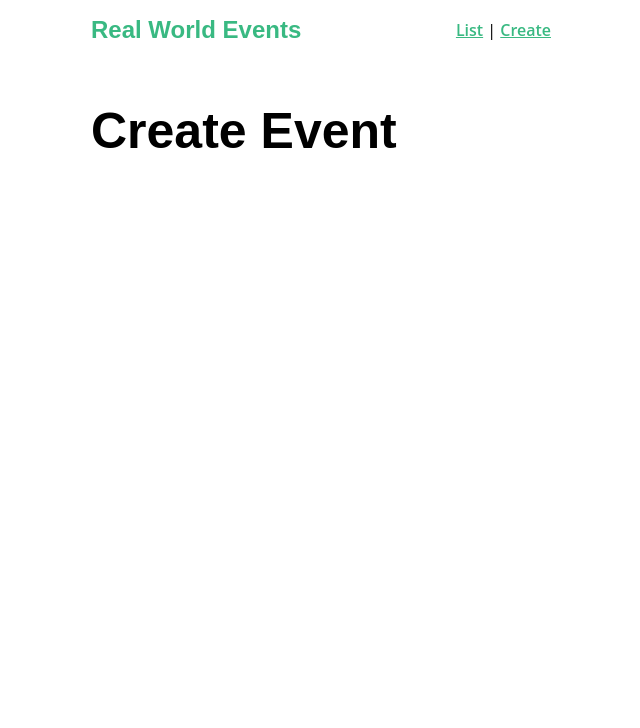
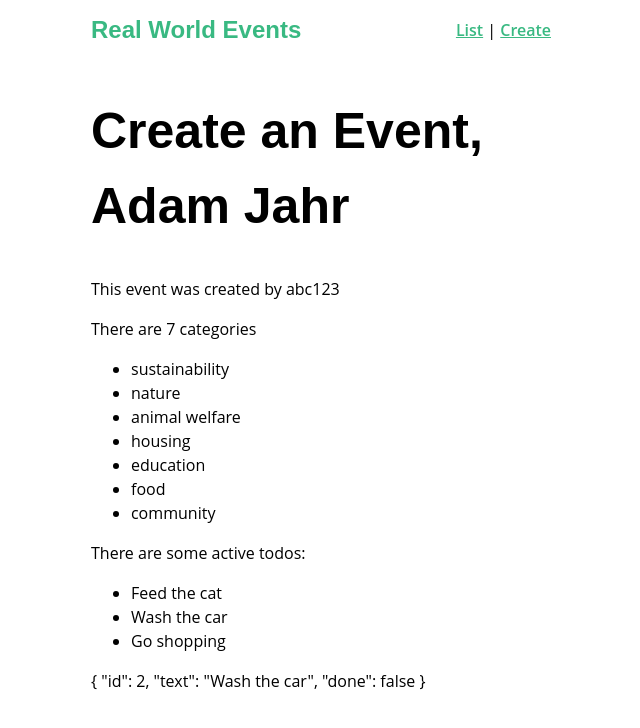
Before and after one commit to sirchris/real-world-vue, a Vue app: page /event/create in a window 1280 px wide. Shown: the top 728 px of the page, without its empty margins (319-959 px from the left). Built offline with nearby package versions, Linux system fonts and the light colour scheme.

Commit message:
State & Getters

```diff
--- a/src/store.js
+++ b/src/store.js
@@ -4,7 +4,38 @@ import Vuex from "vuex";
 Vue.use(Vuex);
 
 export default new Vuex.Store({
-  state: {},
+  state: {
+    user: {
+      id: "abc123",
+      name: "Adam Jahr"
+    },
+    categories: [
+      "sustainability",
+      "nature",
+      "animal welfare",
+      "housing",
+      "education",
+      "food",
+      "community"
+    ],
+    todos: [
+      { id: 1, text: "Feed the cat", done: false },
+      { id: 2, text: "Wash the car", done: false },
+      { id: 3, text: "Clean the flat", done: true },
+      { id: 4, text: "Go shopping", done: false }
+    ]
+  },
   mutations: {},
-  actions: {}
+  actions: {},
+  getters: {
+    catLength(state) {
+      return state.categories.length;
+    },
+    activeTodos(state) {
+      return state.todos.filter(todo => !todo.done);
+    },
+    getTodoById: state => id => {
+      return state.todos.find(todo => todo.id === id);
+    }
+  }
 });
--- a/src/views/EventCreate.vue
+++ b/src/views/EventCreate.vue
@@ -1,5 +1,32 @@
 <template>
-  <div class="about">
-    <h1>Create Event</h1>
+  <div>
+    <h1>Create an Event, {{ user.name }}</h1>
+
+    <p>This event was created by {{ user.id }}</p>
+
+    <p>There are {{ catLength }} categories</p>
+    <ul>
+      <li v-for="category in categories" :key="category">{{ category }}</li>
+    </ul>
+
+    <p>There are some active todos:</p>
+    <ul>
+      <li v-for="todo in activeTodos" :key="todo.id">{{ todo.text }}</li>
+    </ul>
+
+    <p>{{ getTodoById(2) }}</p>
   </div>
 </template>
+
+<script>
+import { mapState, mapGetters } from "vuex";
+
+export default {
+  computed: {
+    ...mapGetters(["activeTodos", "catLength", "getTodoById"]),
+    ...mapState(["user", "categories"])
+  }
+};
+</script>
+
+<style scoped></style>
```
